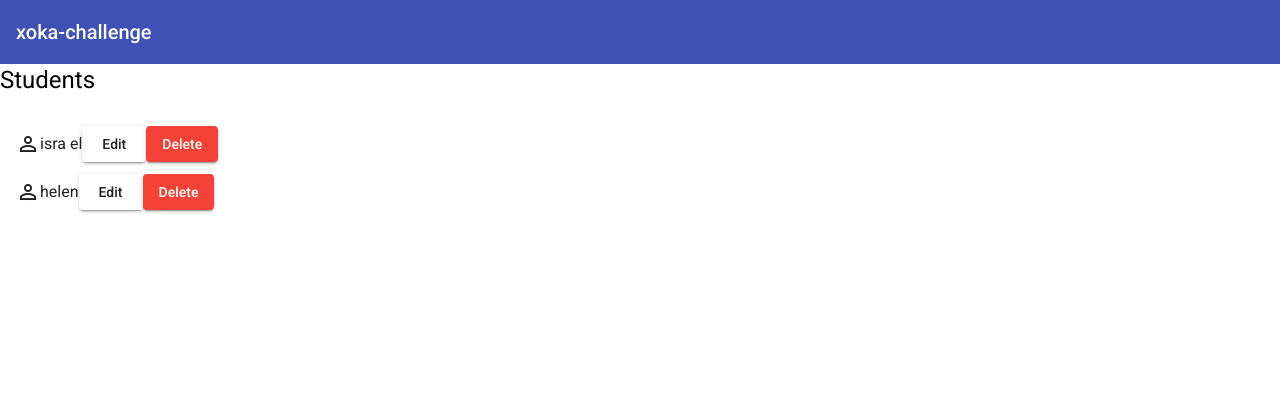
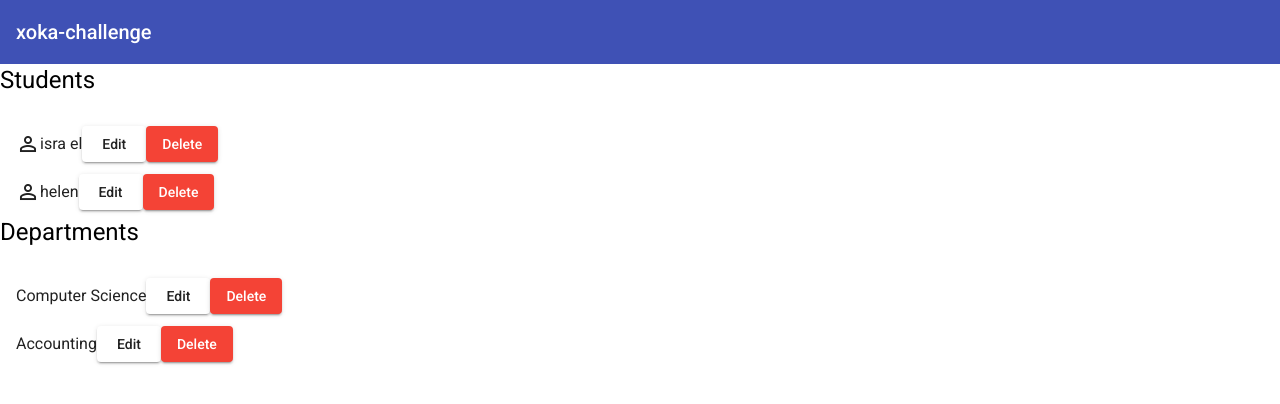
Before and after one commit to vernu/xoka-angular-challenge, an Angular app: page / in a window 1280 px wide. Shown: the top 404 px of the page. Built offline with nearby package versions, Linux system fonts and the light colour scheme.

Commit message:
list departments

```diff
--- a/src/app/app.component.html
+++ b/src/app/app.component.html
@@ -7,5 +7,6 @@
 
   <div>
     <app-student-list></app-student-list>
+    <app-department-list></app-department-list>
   </div>
 </div>
--- a/src/app/app.module.ts
+++ b/src/app/app.module.ts
@@ -13,9 +13,10 @@ import { MatCardModule } from '@angular/material/card';
 import { MatButtonModule } from '@angular/material/button';
 
 import { StudentListComponent } from './components/student-list/student-list.component';
+import { DepartmentListComponent } from './components/department-list/department-list.component';
 
 @NgModule({
-  declarations: [AppComponent, StudentListComponent],
+  declarations: [AppComponent, StudentListComponent, DepartmentListComponent],
   imports: [
     BrowserModule,
     BrowserAnimationsModule,
--- /dev/null
+++ b/src/app/components/department-list/department-list.component.html
@@ -0,0 +1,11 @@
+<div>
+  <h1>Departments</h1>
+  <mat-list role="list">
+    <mat-list-item role="listitem" *ngFor="let dep of departments">
+      {{ dep.name }}
+
+      <button mat-raised-button>Edit</button>
+      <button mat-raised-button color="warn">Delete</button>
+    </mat-list-item>
+  </mat-list>
+</div>
--- /dev/null
+++ b/src/app/components/department-list/department-list.component.ts
@@ -0,0 +1,17 @@
+import { Component, OnInit } from '@angular/core';
+import { Department } from 'src/app/models/department';
+import { DepartmentService } from 'src/app/services/department.service';
+
+@Component({
+  selector: 'app-department-list',
+  templateUrl: './department-list.component.html',
+  styleUrls: ['./department-list.component.css'],
+})
+export class DepartmentListComponent implements OnInit {
+  departments: Department[];
+  constructor(private departmentService: DepartmentService) {
+    this.departments = departmentService.getDepartments();
+  }
+
+  ngOnInit(): void {}
+}
--- a/src/app/components/student-list/student-list.component.ts
+++ b/src/app/components/student-list/student-list.component.ts
@@ -7,9 +7,10 @@ import { StudentService } from 'src/app/services/student.service';
   templateUrl: './student-list.component.html',
   styleUrls: ['./student-list.component.css'],
 })
-export class StudentListComponent {
+export class StudentListComponent implements OnInit {
   students: Student[];
   constructor(private studentService: StudentService) {
     this.students = studentService.getStudents();
   }
+  ngOnInit(): void {}
 }
--- /dev/null
+++ b/src/app/services/department.service.ts
@@ -0,0 +1,24 @@
+import { Injectable } from '@angular/core';
+import { Department } from '../models/department';
+
+@Injectable({
+  providedIn: 'root',
+})
+export class DepartmentService {
+  constructor() {}
+
+  departments: Department[] = [
+    {
+      code: 'cs',
+      name: 'Computer Science',
+    },
+    {
+      code: 'acc',
+      name: 'Accounting',
+    },
+  ];
+
+  getDepartments(): Department[] {
+    return this.departments;
+  }
+}
--- a/src/app/services/student.service.ts
+++ b/src/app/services/student.service.ts
@@ -28,7 +28,6 @@ export class StudentService {
   ];
 
   getStudents(): Student[] {
-    console.log(this.students);
     return this.students;
   }
 }
```
Also changed, not shown: src/app/components/department-list/department-list.component.css (added), 2 other files (tests, documents, lock files or other folders).
